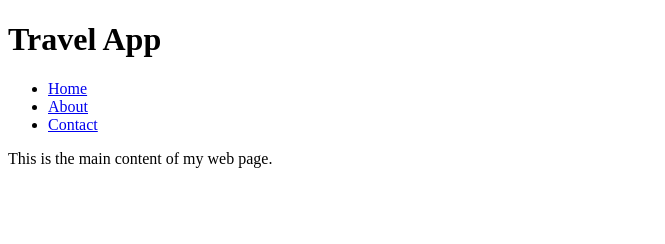
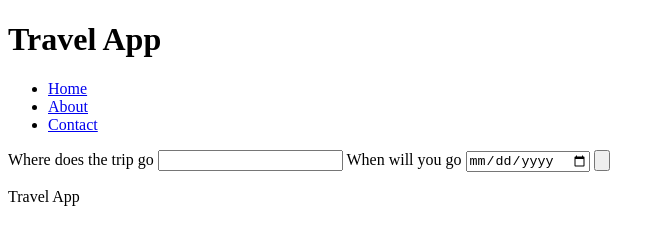
Before and after one commit to uDegr345/travel-app, a website: page src/client/views/index.html in a window 1280 px wide. Shown: the whole page, without its empty margins (0-665 px from the left). Drawn offline with Linux system fonts and the light colour scheme.

Commit message:
created the basic page structure

```diff
--- a/src/client/views/index.html
+++ b/src/client/views/index.html
@@ -1,9 +1,11 @@
 <!DOCTYPE html>
 <html>
+
 <head>
 	<meta charset="UTF-8">
 	<title>Travel App</title>
 </head>
+
 <body>
 	<header>
 		<h1>Travel App</h1>
@@ -17,11 +19,33 @@
 	</header>
 
 	<main>
-		<p>This is the main content of my web page.</p>
+		<section class="tripSearch">
+			<form>
+				<label for="tripDestination"> Where does the trip go</label>
+				<input type="text" id="tripDestination" name="tripDestination">
+				<label for="tripDate"> When will you go</label>
+				<input type="date" id="tripDate" name="tripDate">
+				<input type="button" id="tripInputButton" name="tripInputButton">
+			</form>
+		</section>
+
+		<section class="tripGrid">
+
+			<article class="tripCard">
+				<p class="tripPic"></p>
+				<p class="name"></p>
+				<p class="tripDate"></p>
+
+			</article>
+
+		</section>
 	</main>
 
+
+
 	<footer>
-		<p></p>
+		<p> Travel App</p>
 	</footer>
 </body>
+
 </html>
```
